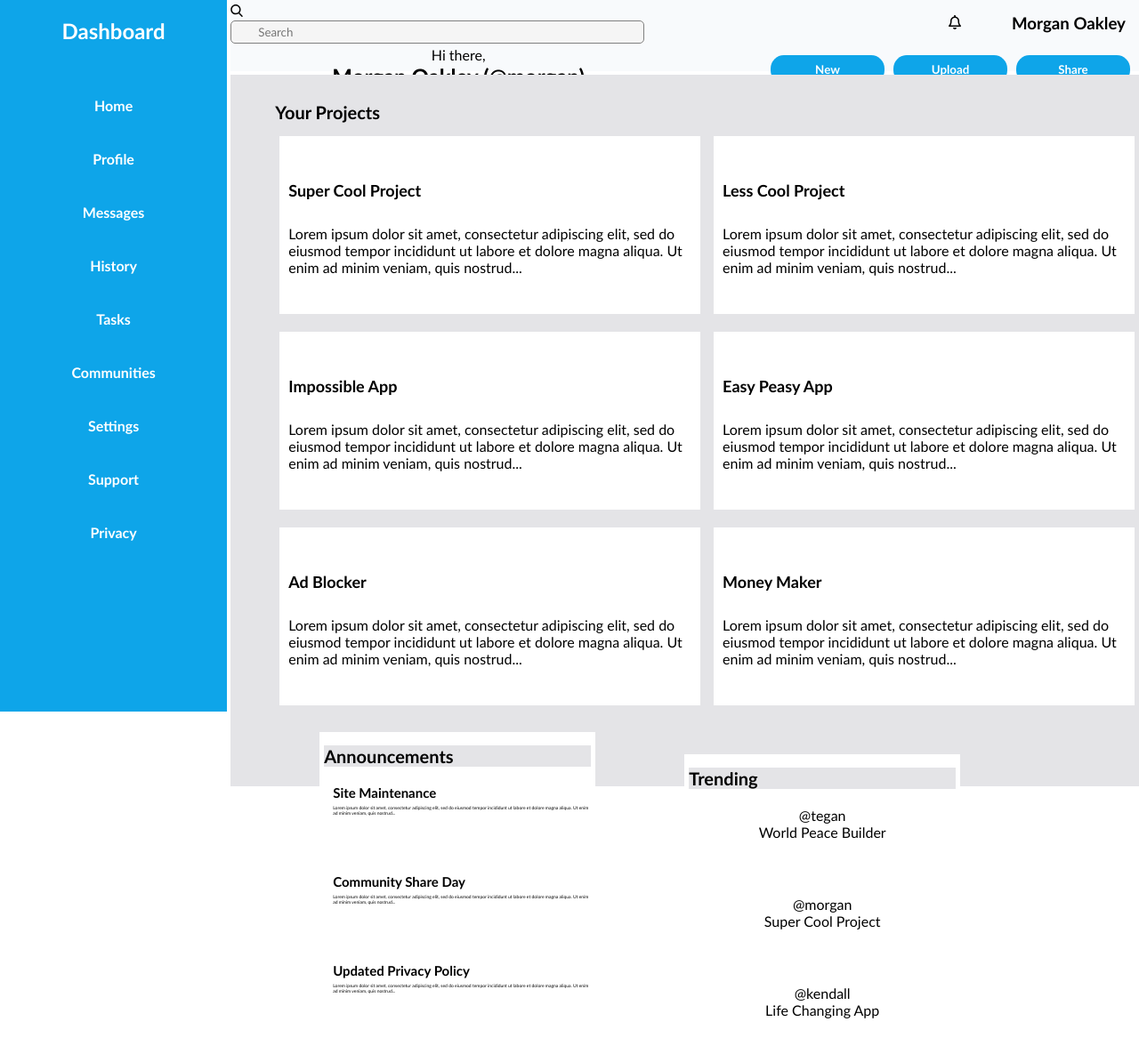
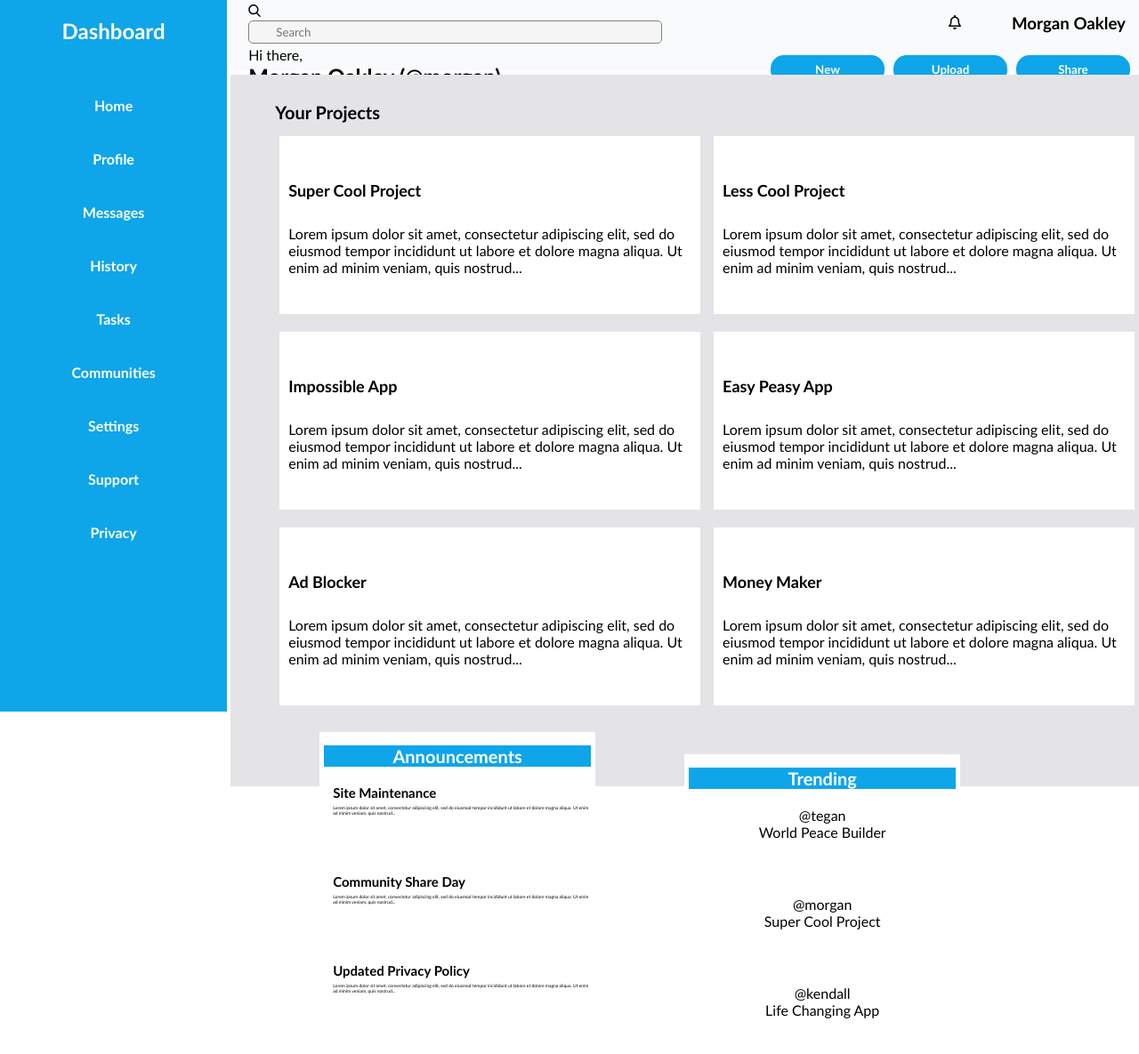
Before and after one commit to nico437/dashboard-project, a plain HTML site: page index.html in a window 1280 px wide. Shown: the top 1185 px of the page at 89% size. Drawn offline with Linux system fonts and the light colour scheme.

Commit message:
more padding fixes

```diff
--- a/style.css
+++ b/style.css
@@ -25,6 +25,7 @@
     display: grid;
     width: 40vw;
     min-width: 100px;
+    padding-left: 20px;
   }
 
 
@@ -54,7 +55,11 @@
     padding: 15px;
   }
 
-
+ .welcome-message {
+    margin-bottom: 20px;
+    padding-left: 20px;
+    text-align: left;
+ }
 
   .button-area {
     padding-top: 10px;
@@ -163,10 +168,11 @@
   .announcements-title {
     font-size: 20px;
     font-weight: 600;
-    background-color: #e4e4e7;
-    text-align: left;
+    background-color: #0ea5e9;
+    text-align: center;
     width: auto;
     margin-bottom: 20px;
+    color: white;
   }
 
   .announcements-area {
@@ -216,8 +222,9 @@
   .trending-title {
     font-size: 20px;
     font-weight: 600;
-    background-color: #e4e4e7;
-    text-align: left;
+    background-color: #0ea5e9;
+    color: white;
+    text-align: center;
     width: auto;
     margin-bottom: 20px;
   }
```
